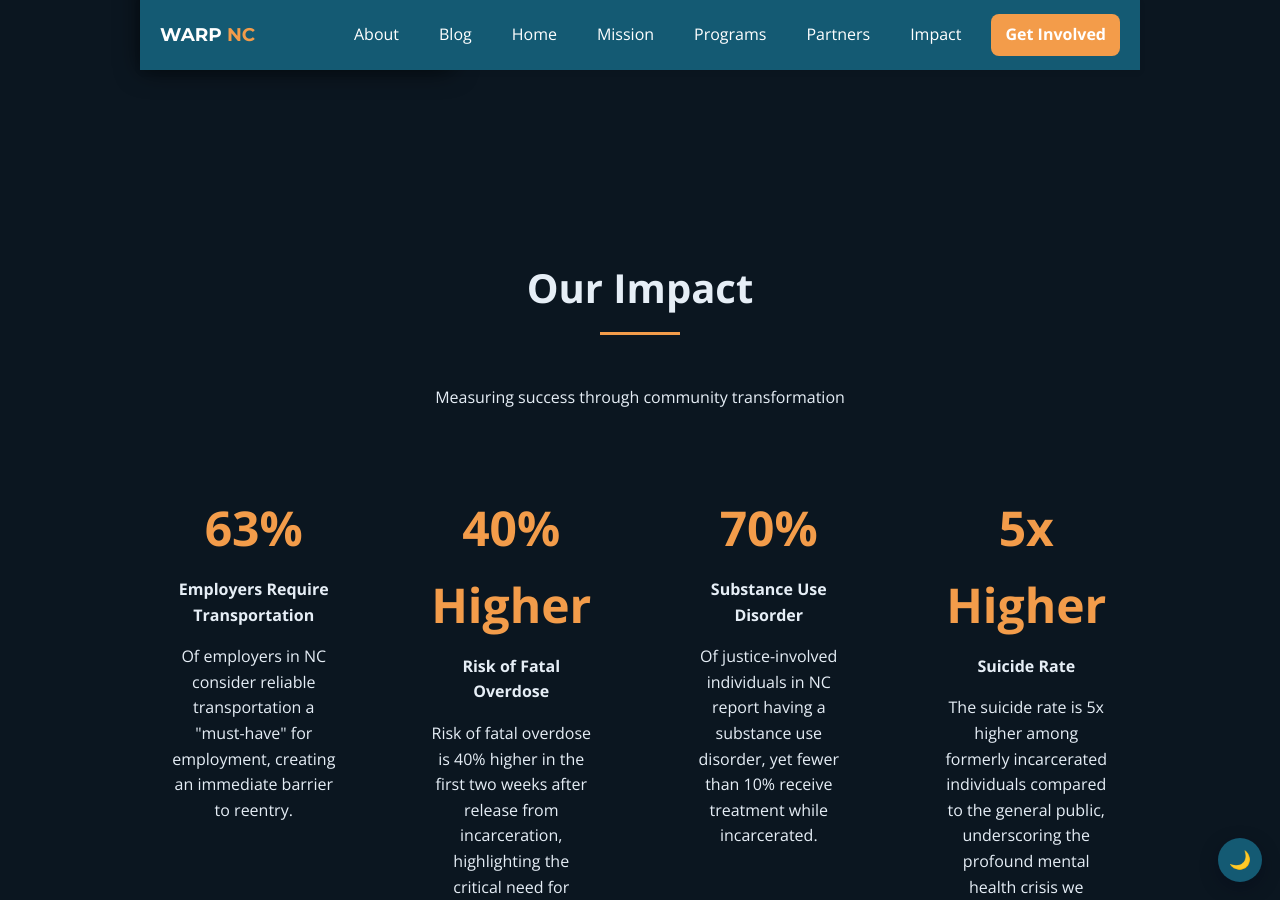
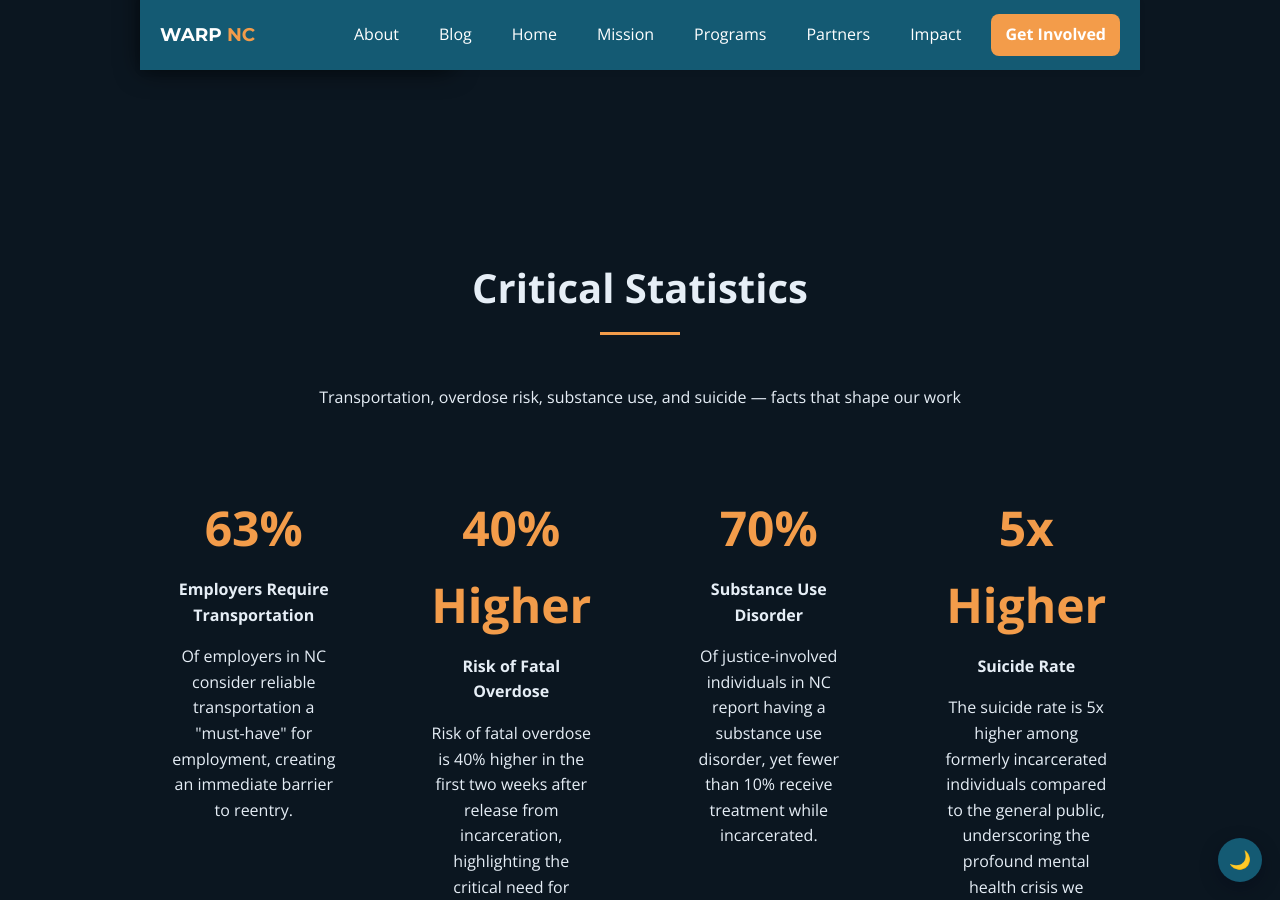
Before and after one commit to carlohutto/warp.github.io, a Jekyll site: the page index.html, which Jekyll copies as it is, in a window 1280 px wide and 900 px high, scrolled down 4864 px. Built offline with Jekyll 4.4.1, drawn with Linux system fonts in a browser that asks for light colours.

Commit message:
Content: update Impact heading to 'Critical Statistics'

```diff
--- a/index.html
+++ b/index.html
@@ -16,7 +16,7 @@
     <link rel="icon" href="assets/images/about.svg" type="image/svg+xml">
     <link rel="stylesheet" href="/assets/css/site.css?v=20251014-2">
     <script>try{if(localStorage.getItem('warp-dark-mode')!=='false')document.documentElement.classList.add('dark')}catch(e){document.documentElement.classList.add('dark')}</script>
-    <!-- rebuild-trigger: 2025-10-11T22:36:34Z -->
+    <!-- rebui, ld-trigger: 2025-10-11T22:36:34Z -->
 </head>
 <body>
     <!-- Header -->
@@ -187,8 +187,8 @@
     <section class="impact" id="impact">
         <div class="container">
             <div class="section-header">
-                <h2>Our Impact</h2>
-                <p>Measuring success through community transformation</p>
+                <h2>Critical Statistics</h2>
+                <p>Transportation, overdose risk, substance use, and suicide — facts that shape our work</p>
             </div>
 
             <div class="stats-grid">
```
